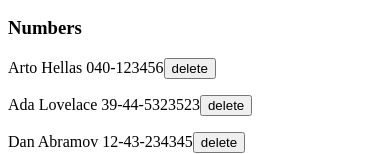
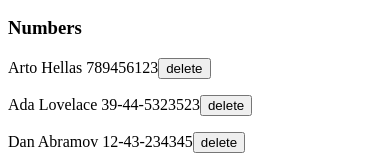
Before and after one commit to madhavarayulu/fullstackopen, a React (Vite) app in the folder part2/phonebook/: page / in a window 390 px wide. Shown: the part 212-366 px from the top of the page. Built offline with nearby package versions, Linux system fonts and the light colour scheme; data requests are answered from the project's data file.

Commit message:
complete 2.15*: The Phonebook step 10

```diff
--- a/part2/phonebook/db.json
+++ b/part2/phonebook/db.json
@@ -1,9 +1,9 @@
 {
   "persons": [
     {
+      "id": "34d2da0a-af03-430a-853e-7441ba0fdb18",
       "name": "Arto Hellas",
-      "number": "040-123456",
-      "id": "34d2da0a-af03-430a-853e-7441ba0fdb18"
+      "number": "789456123"
     },
     {
       "name": "Ada Lovelace",
--- a/part2/phonebook/src/App.jsx
+++ b/part2/phonebook/src/App.jsx
@@ -8,7 +8,7 @@ import Persons from "./components/Persons.jsx";
 const App = () => {
   const [persons, setPersons] = useState([]);
   const [newName, setNewName] = useState("");
-  const [newNumber, setNewNumber] = useState(undefined);
+  const [newNumber, setNewNumber] = useState("");
   const [search, setSearch] = useState("");
 
   useEffect(() => {
@@ -38,13 +38,25 @@ const App = () => {
       number: newNumber,
     };
     const isNameExist = persons.find((person) => person.name === newName);
-    if (isNameExist) {
-      alert(`${isNameExist.name} is already added to phonebook`);
-    } else {
-      personsDB.create(newPerson).then((response) => {
-        console.log(response);
-        setPersons((prevPersons) => [...prevPersons, newPerson]);
-      });
+    if (
+      isNameExist &&
+      isNameExist.number &&
+      isNameExist.number !== newPerson.number
+    ) {
+      const userResponse = window.confirm(
+        `${isNameExist.name} is already added to phonebook, replace the old number with a new one?`
+      );
+      if (userResponse) {
+        personsDB.modify(isNameExist.id, newPerson).then(() => {
+          setPersons((prevPersons) =>
+            prevPersons.map((person) =>
+              person.id === isNameExist.id
+                ? { ...person, number: newPerson.number }
+                : person
+            )
+          );
+        });
+      }
     }
     setNewName("");
     setNewNumber("");
--- a/part2/phonebook/src/services/persons.js
+++ b/part2/phonebook/src/services/persons.js
@@ -21,4 +21,16 @@ const remove = (id) => {
     });
 };
 
-export default { getAll, create, remove };
+const modify = (id, updatedObject) => {
+  return axios
+    .put(`${baseURL}${id}`, updatedObject)
+    .then((response) => {
+      console.log(response.data);
+    })
+    .catch((error) => {
+      console.log(error);
+      throw error;
+    });
+};
+
+export default { getAll, create, remove, modify };
```
